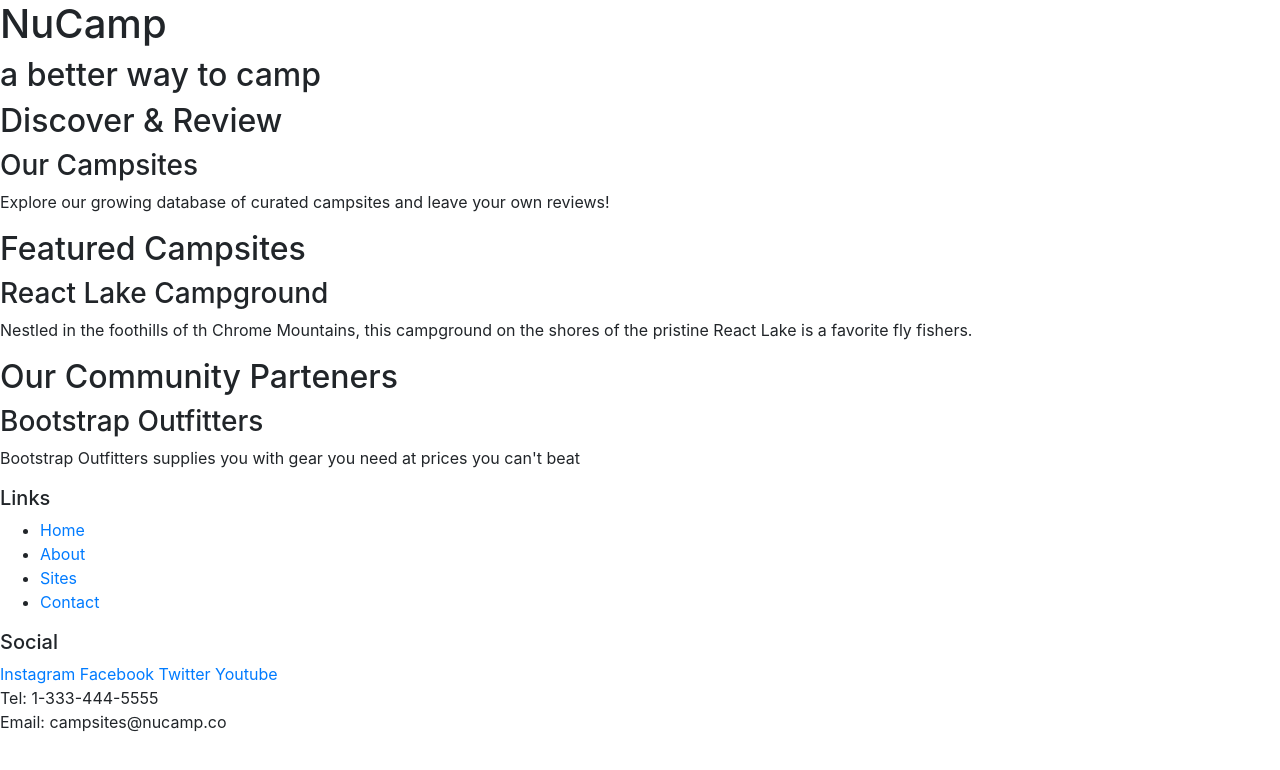
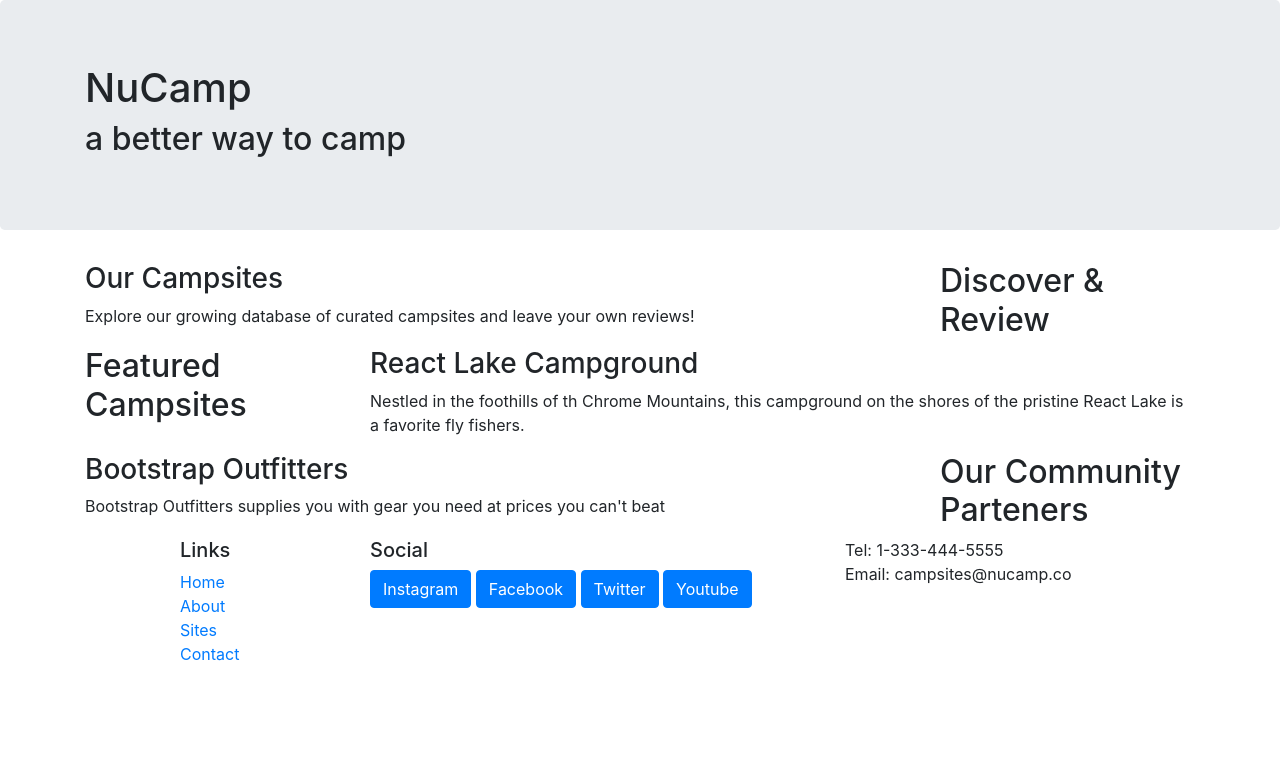
Before and after one commit to nkiliyumwami/nucampsite, a website: page index.html in a window 1280 px wide. Drawn offline with nearby package versions, Linux system fonts and the light colour scheme.

Commit message:
Bootstrap Grid

```diff
--- a/index.html
+++ b/index.html
@@ -9,52 +9,75 @@
     <title>NuCamp A Better Way To Camp</title>
 </head>
 <body>
-    <header>
-        <div>
+    <header class="jumbotron">
+        <div class="container">
+            <div class="row">
+                <div class="col">
                     <h1>NuCamp</h1>
                     <h2>a better way to camp</h2>
                 </div>
+            </div>
+        </div>
     </header>
 
-    <div>
+    <div class="container">
+        <div class="row">
+            <div class="col-sm-4 order-sm-last col-md-3">
                 <h2>Discover & Review</h2>
+            </div>
+            <div class="col">
                 <h3>Our Campsites</h3>
                 <p>Explore our growing database of curated campsites and leave your own reviews!</p>
             </div>
+        </div>
 
-    <div>
+        <div class="row">
+            <div class="col-sm-4 col-md-3">
                 <h2>Featured Campsites</h2>
+            </div>
+            <div class="col">
                 <h3>React Lake Campground</h3>
                 <p>Nestled in the foothills of th Chrome Mountains, this campground on the shores of the pristine React Lake is a favorite fly fishers.</p>
             </div>
-
-    <div>
+        </div>
+        <div class="row">
+            <div class="col-sm-4 order-sm-last col-md-3">
                 <h2>Our Community Parteners</h2>
+            </div>
+            <div class="col">
                 <h3>Bootstrap Outfitters</h3>
                 <p>Bootstrap Outfitters supplies you with gear you need at prices you can't beat</p>
             </div>
+        </div>
+    </div>
 
     <footer>
-        <div>
+        <div class="container">
+            <div class="row">
+                <div class="col-4 col-sm-2 offset-1">
                     <h5>Links</h5>
-            <ul>
-                <li> <a href="#">Home</a></li>
-                <li><a href="#">About</a></li>
-                <li><a href="#">Sites</a></li>
-                <li><a href="#">Contact</a></li>
+                    <ul class="list-unstyled">
+                        <li > <a href="#">Home</a></li>
+                        <li ><a href="#">About</a></li>
+                        <li ><a href="#">Sites</a></li>
+                        <li ><a href="#">Contact</a></li>
                     </ul>
                 </div>
-        <div>
+                <div class="col-6 col-sm-5">
                     <h5>Social</h5>
-                <a href="http://instagram.com/">Instagram</a>
-                <a href="http://facebook.com/">Facebook</a>
-                <a href="http://twitter.com/">Twitter</a>
-                <a href="http://youtube.com/">Youtube</a>
+                        <a class="btn btn-primary" href="http://instagram.com/">Instagram</a>
+                        <a class="btn btn-primary" href="http://facebook.com/">Facebook</a>
+                        <a class="btn btn-primary" href="http://twitter.com/">Twitter</a>
+                        <a class="btn btn-primary" href="http://youtube.com/">Youtube</a>
                 </div>
-        <div>
+                <div class="col-sm-4">
                     Tel: 1-333-444-5555<br>
                     Email: campsites@nucamp.co
                 </div>
+            </div>
+
+        </div>
+
     </footer>
 
 
```
Lines whose indentation alone changed are shown as unchanged.
